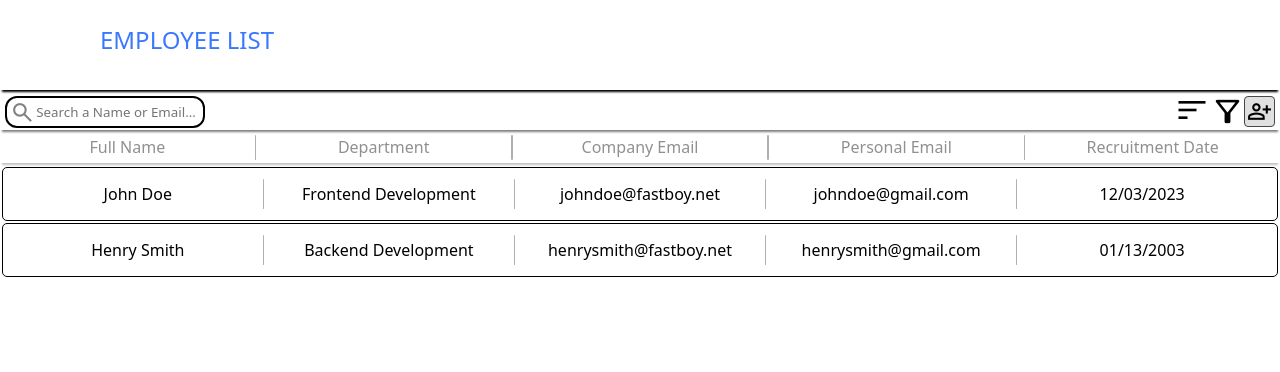
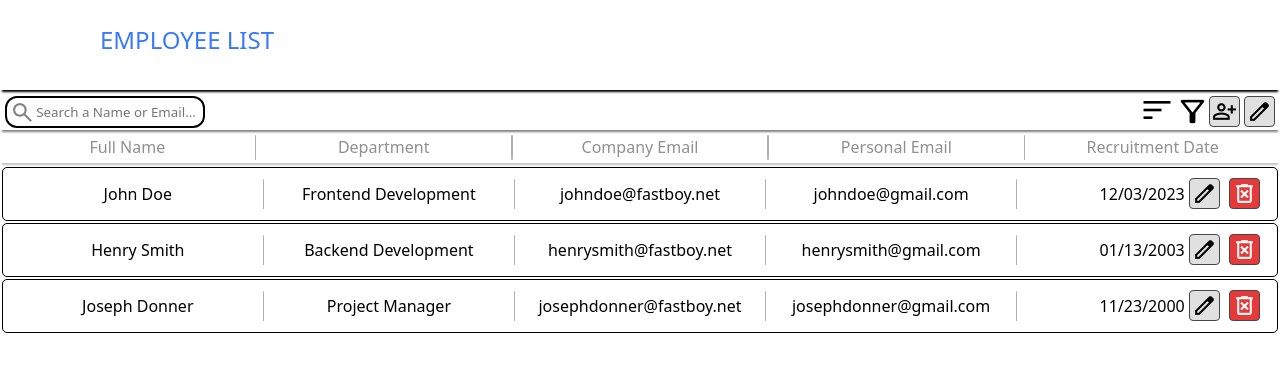
Before and after one commit to Pheonix-05/vue-js-lesson, a Vue app: page / in a window 1280 px wide. Shown: the top 372 px of the page. Built offline with nearby package versions, Linux system fonts and the light colour scheme.

Commit message:
Pre-global storage

```diff
--- a/index.html
+++ b/index.html
@@ -7,7 +7,7 @@
     <title>Vite App</title>
     <link rel="stylesheet" href="./src/main.css">
 
-    <link href="https://fonts.googleapis.com/css2?family=Material+Symbols+Outlined:opsz,wght,FILL,GRAD@20..48,100..700,0,-50..200&icon_names=arrow_downward_alt,arrow_upward_alt,filter_alt,person_add,search,sort,swap_vert" rel="stylesheet" />
+    <link href="https://fonts.googleapis.com/css2?family=Material+Symbols+Outlined:opsz,wght,FILL,GRAD@20..48,100..700,0,-50..200&icon_names=arrow_downward_alt,arrow_upward_alt,delete_forever,edit,filter_alt,person_add,search,sort,swap_vert" rel="stylesheet" />
     <!-- Reference material -->
     <!-- :opsz,wght,FILL,GRAD@20..48,100..700,0..1,-50..200& -->
   </head>
--- a/src/components/FilterAndSearch.vue
+++ b/src/components/FilterAndSearch.vue
@@ -1,7 +1,7 @@
 <script setup>
 import { ref } from 'vue'
 
-const searchPerson = ref("")
+const searchPerson = ref('')
 const sorting = ref(false)
 const filtering = ref(false)
 const catMode = ref(1)
@@ -17,6 +17,9 @@ const selDepartment = ref("")
 const selComEmail = ref("")
 const selPersEmail = ref("")
 const selRecDate = ref()
+const editingPersonnel = ref(false)
+
+
 </script>
 
 <template>
@@ -29,9 +32,11 @@ const selRecDate = ref()
                 placeholder="       Search a Name or Email..."
                 class="search"
             >
-            <span class="icon searchIcon material-symbols-outlined">search</span>
+            <span
+                class="icon searchIcon material-symbols-outlined"
+                v-if="!searchPerson"
+            >search</span>
         </div>
-
         <!-- Sorting pop-up menu -->
         <div
             @mouseenter="sorting = true"
@@ -153,6 +158,14 @@ const selRecDate = ref()
             </div>
         </div>
 
+        <!-- editing function -->
+        <span
+            @click="editingPersonnel = !editingPersonnel"
+            class="icon editIcon material-symbols-outlined"
+            :class="{
+                editing: editingPersonnel
+            }"
+        >edit</span>
     </div>
 </template>
 
@@ -187,13 +200,13 @@ const selRecDate = ref()
 
 .sortIcon {
     top: 92px;
-    right: 70px;
+    right: 105px;
     font-size: 36px;
 }
 .sort-pop-up {
     position: absolute;
     top: 100px;
-    right: 102px;
+    right: 137px;
     background: #000000;
     border-radius: 10px;
     width: 165px;
@@ -237,13 +250,13 @@ const selRecDate = ref()
 
 .filterIcon{
     top: 94px;
-    right: 35px;
+    right: 70px;
     font-size: 35px;
 }
 .filt-pop-up {
     position: absolute;
     top: 100px;
-    right: 64px;
+    right: 98px;
     background: #404040;
     border-radius: 10px;
     width: 205px;
@@ -284,7 +297,7 @@ const selRecDate = ref()
     border-radius: 4px;
     border: 1px solid #474747;
     top: 96px;
-    right: 5px;
+    right: 40px;
     padding: 2px;
     font-size: 25px;
 }
@@ -295,7 +308,7 @@ const selRecDate = ref()
     background: rgba(0, 0, 0, 0.4);
     width: 100%;
     height: 100%;
-    z-index: 1;
+    z-index: 2;
 }
 .addForm {
     display: block;
@@ -307,7 +320,7 @@ const selRecDate = ref()
     border-radius: 10px;
     width: 50%;
     height: 50%;
-    z-index: 2;
+    z-index: 3;
 }
 .formTitle {
     position: relative;
@@ -379,4 +392,28 @@ const selRecDate = ref()
     height: 40px;
     margin: 30px 0 0 0;
 }
+
+.editIcon {
+    background: #E0E0E0;
+    border-radius: 4px;
+    border: 1px solid #474747;
+    top: 96px;
+    right: 5px;
+    padding: 2px;
+    font-size: 25px;
+}
+.editing {
+    background: #999999;
+}
+
+*,
+*::before,
+*::after {
+    -webkit-touch-callout: none;
+    -webkit-user-select: none;
+    -khtml-user-select: none;
+    -moz-user-select: none;
+    -ms-user-select: none;
+    user-select: none;
+}
 </style>
--- a/src/components/PersonnelCard.vue
+++ b/src/components/PersonnelCard.vue
@@ -1,4 +1,5 @@
 <script setup>
+
 import { ref, computed } from 'vue'
 
 const personnel = ref([
@@ -17,6 +18,14 @@ const personnel = ref([
         companyEmail: "henrysmith@fastboy.net",
         personalEmail: "henrysmith@gmail.com",
         recruitmentDate: "01/13/2003"
+    },
+    {
+        id: 3,
+        fullName: "Joseph Donner",
+        department: "Project Manager",
+        companyEmail: "josephdonner@fastboy.net",
+        personalEmail: "josephdonner@gmail.com",
+        recruitmentDate: "11/23/2000"
     }
 ])
 const reversedPersonnel = computed(()=>[personnel.value].reverse())
@@ -55,6 +64,14 @@ const reversedPersonnel = computed(()=>[personnel.value].reverse())
                 <span class="divider divider2"></span>
                 <div class="info">{{card.recruitmentDate}}</div>
             </div>
+            <span
+                class="editIcon material-symbols-outlined"
+
+            >edit</span>
+            <span
+                class="deleteIcon material-symbols-outlined"
+
+            >delete_forever</span>
         </li>
     </ul>
 
@@ -111,7 +128,6 @@ const reversedPersonnel = computed(()=>[personnel.value].reverse())
     margin: 2px;
 }
 .info {
-    display: inline-block;
     text-align: center;
     line-height: 12px;
     padding: 10px;
@@ -127,4 +143,28 @@ const reversedPersonnel = computed(()=>[personnel.value].reverse())
     text-align: center;
     color: #B0B0B0;
 }
+
+.editIcon {
+    position: absolute;
+    top: 21%;
+    right: 60px;
+    background: #E0E0E0;
+    border-radius: 4px;
+    border: 1px solid #474747;
+    padding: 2px;
+    font-size: 25px;
+    z-index: 1;
+}
+.deleteIcon {
+    position: absolute;
+    top: 21%;
+    right: 20px;
+    background: #E63939;
+    color: #ffffff;
+    border-radius: 4px;
+    border: 1px solid #474747;
+    padding: 2px;
+    font-size: 25px;
+    z-index: 1;
+}
 </style>
```
